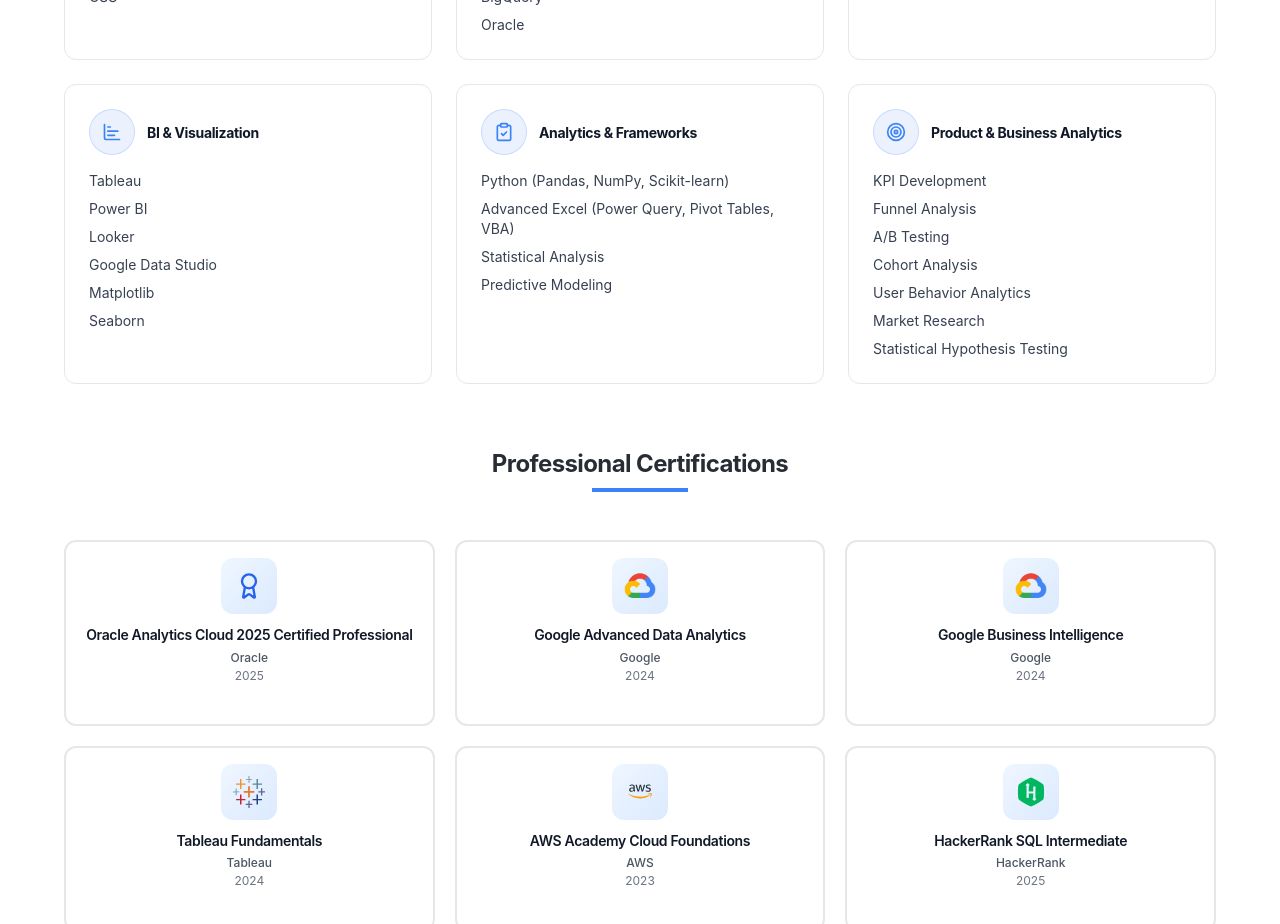
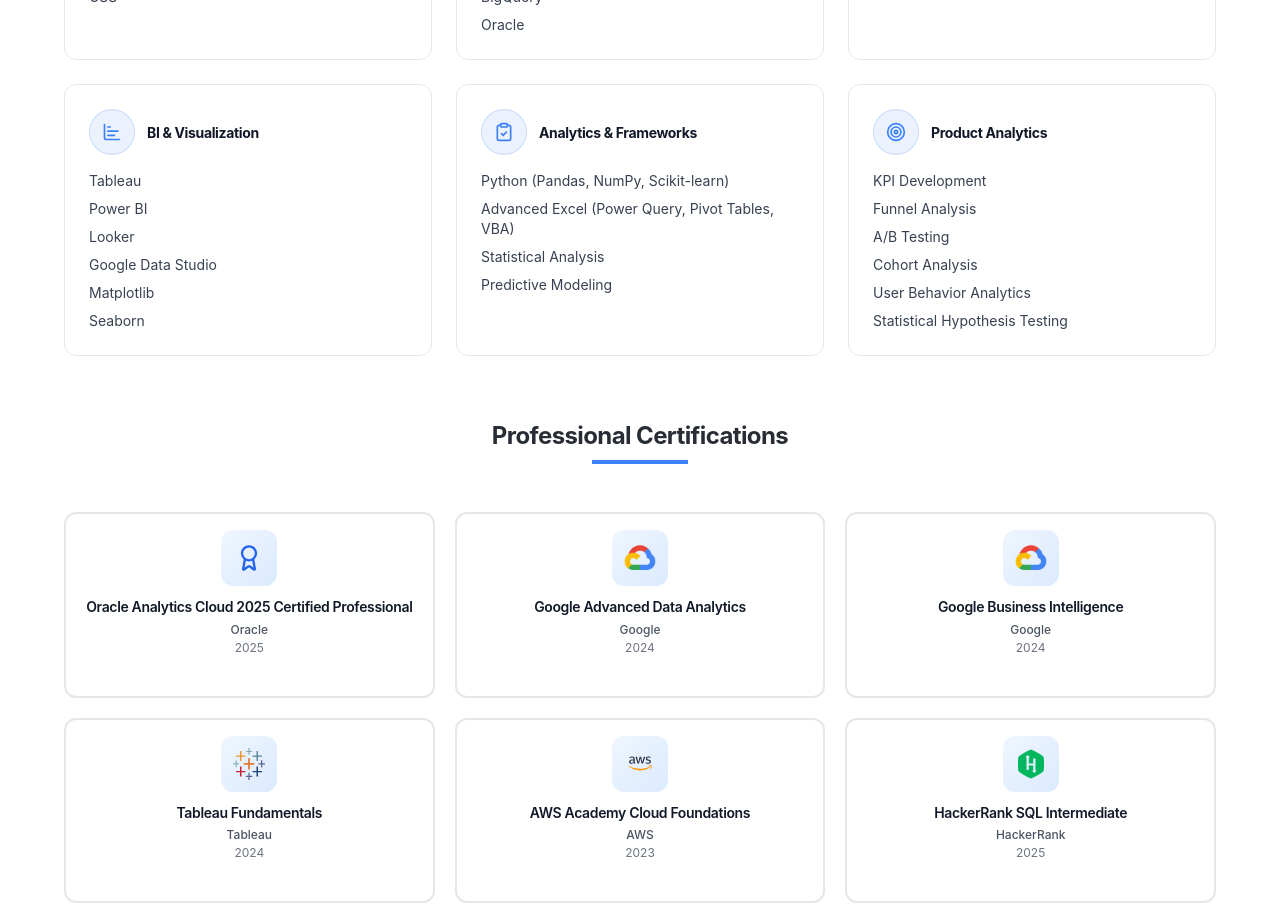
Before and after one commit to saumyaprasad07/Lovable-Portfolio-Website, a React (Vite) app: page / in a window 1280 px wide. Shown: the part 1700-2624 px from the top of the page. Built offline with nearby package versions, Linux system fonts and the light colour scheme; the HTML template or start-up script is replaced by a standard one.

Commit message:
Changes
Co-authored-by: saumyaprasad07 <100471966+saumyaprasad07@users.noreply.github.com>

```diff
--- a/src/components/About.tsx
+++ b/src/components/About.tsx
@@ -34,8 +34,8 @@ const About = () => {
     },
     {
       icon: Target,
-      title: "Product & Business Analytics",
-      skills: ["KPI Development", "Funnel Analysis", "A/B Testing", "Cohort Analysis", "User Behavior Analytics", "Market Research", "Statistical Hypothesis Testing"]
+      title: "Product Analytics",
+      skills: ["KPI Development", "Funnel Analysis", "A/B Testing", "Cohort Analysis", "User Behavior Analytics", "Statistical Hypothesis Testing"]
     }
   ];
 
```
